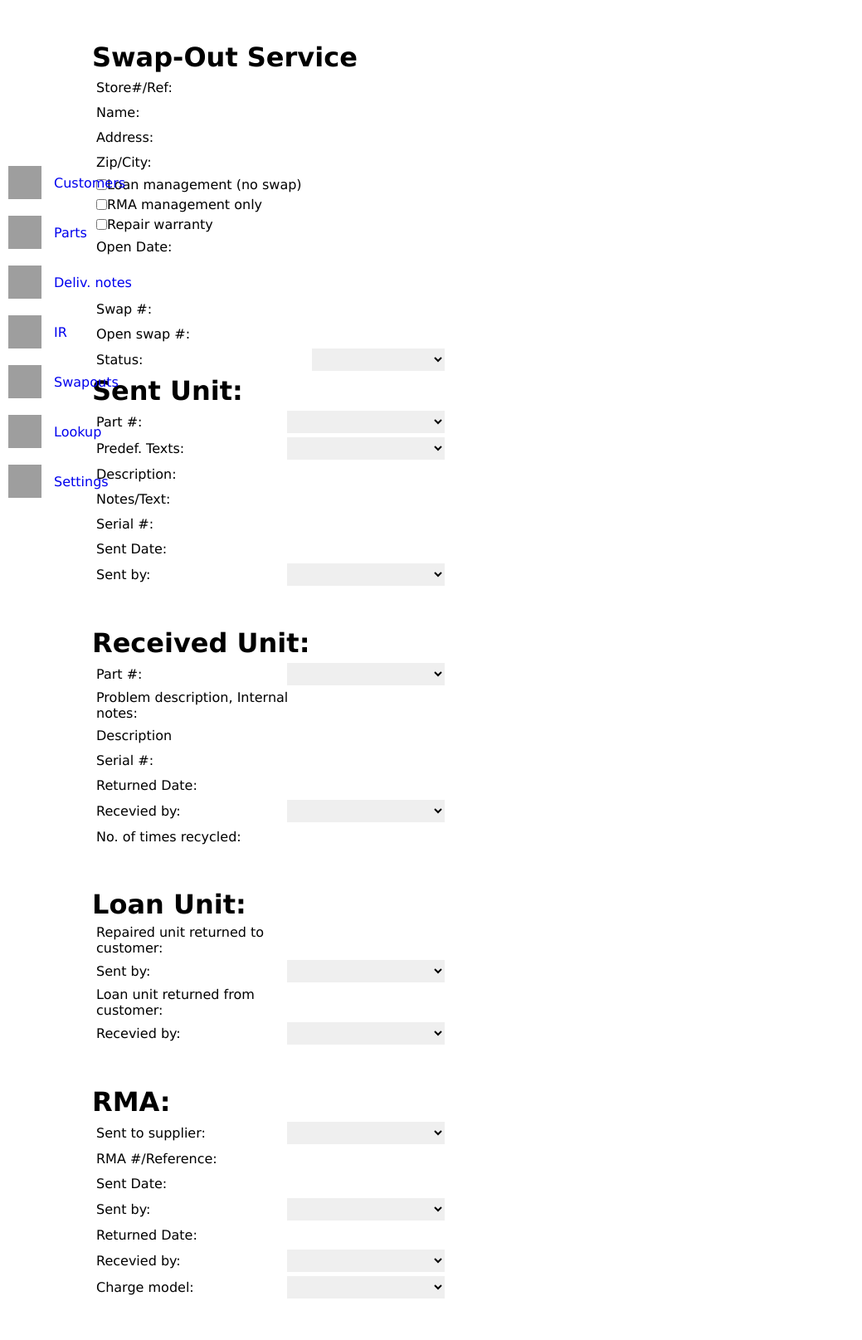
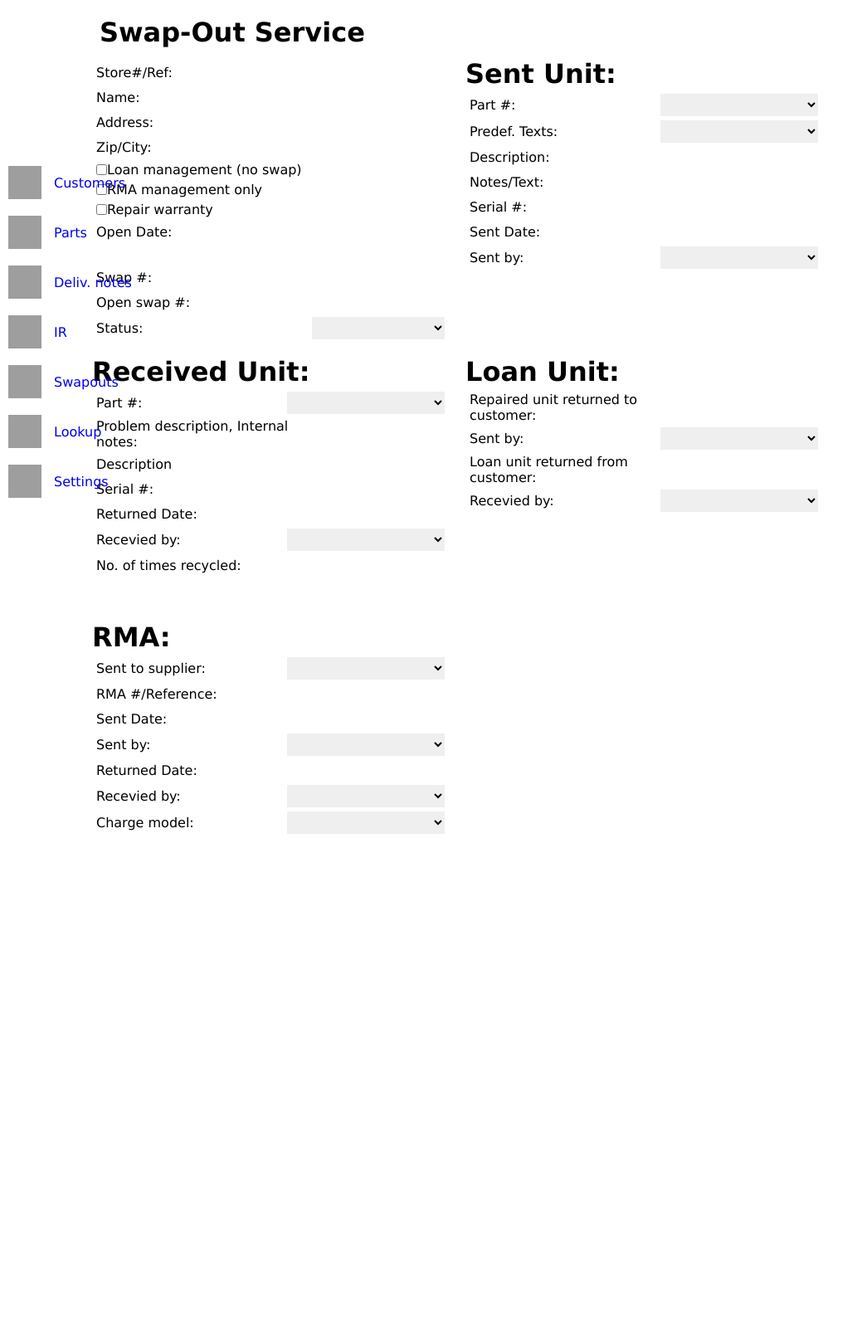
Before and after one commit to ludlin013/Fjomp, a Flask app: template templates/swapout.html in a window 1280 px wide. Shown: the whole page at 83% size, without its empty margins (0-1039 px from the left). After the commit the page ends 1005 px from the top, so only its background shows below. Run offline with Flask 2, Linux system fonts and the light colour scheme; the template is opened without the code that fills it, so the values that code supplies are empty; grey boxes are pictures that could not be loaded.

Commit message:
Jag försökte

```diff
--- a/static/swapout.css
+++ b/static/swapout.css
@@ -1,6 +1,16 @@
 .mainwrapswapout{
+  display: flex;
   margin-left: 61px;
+  margin-top: 20px;
   padding:50px 0 0 50px;
+  flex-wrap: wrap;
+}
+
+.header-swapout{
+  position: absolute;
+  z-index: 10;
+  margin-left: 100px;
+  padding: 20px;
 }
 
 #ZIP{
@@ -14,22 +24,32 @@
 
 .lvl1-swapout{
   margin-bottom: 50px;
+  margin-right: 20px;
 }
 
 .lvl2-swapout{
   margin-bottom: 50px;
+  margin-right: 20px;
 }
 
 .lvl3-swapout{
   margin-bottom: 50px;
+  margin-right: 20px;
 }
 
 .lvl4-swapout{
   margin-bottom: 50px;
+  margin-right: 20px;
 }
 
 .lvl5-swapout{
   margin-bottom: 50px;
+  margin-right: 20px;
+}
+
+.topright-swapout{
+  margin-bottom: 20px;
+  margin-top: -20px;
 }
 
 .formitem-swapout{
@@ -64,7 +84,12 @@
 
   .mainwrapswapout{
     margin-left: 41px;
+    margin-top: 60px;
     padding:30px;
+  }
+
+  .header-swapout{
+    margin-left: 55px;
   }
 
   .lvl1-swapout, .lvl2-swapout, .lvl3-swapout, .lvl4-swapout, .lvl5-swapout, .lvl6-swapout, .mainwrapswapout{
--- a/templates/swapout.html
+++ b/templates/swapout.html
@@ -19,8 +19,8 @@
       <a class="navitemin" href="/lookup"><img src="static/pictures/{{theme}}/lookup.png"><p class="noselect">Lookup</p></a>
       <a class="navitemin" href="/settings"><img src="static/pictures/{{theme}}/settings.png"><p class="noselect">Settings</p></a>
     </div>
+    <div class="header-swapout"><h1 class="noselect">Swap-Out Service</h1></div>
     <div class="mainwrapswapout">
-      <h1 class="noselect">Swap-Out Service</h1>
       <div class="toppage-swapout">
         <div class="lvl1-swapout">
           <form class="form-swapout" name="form-lvl1-swapout">
```
